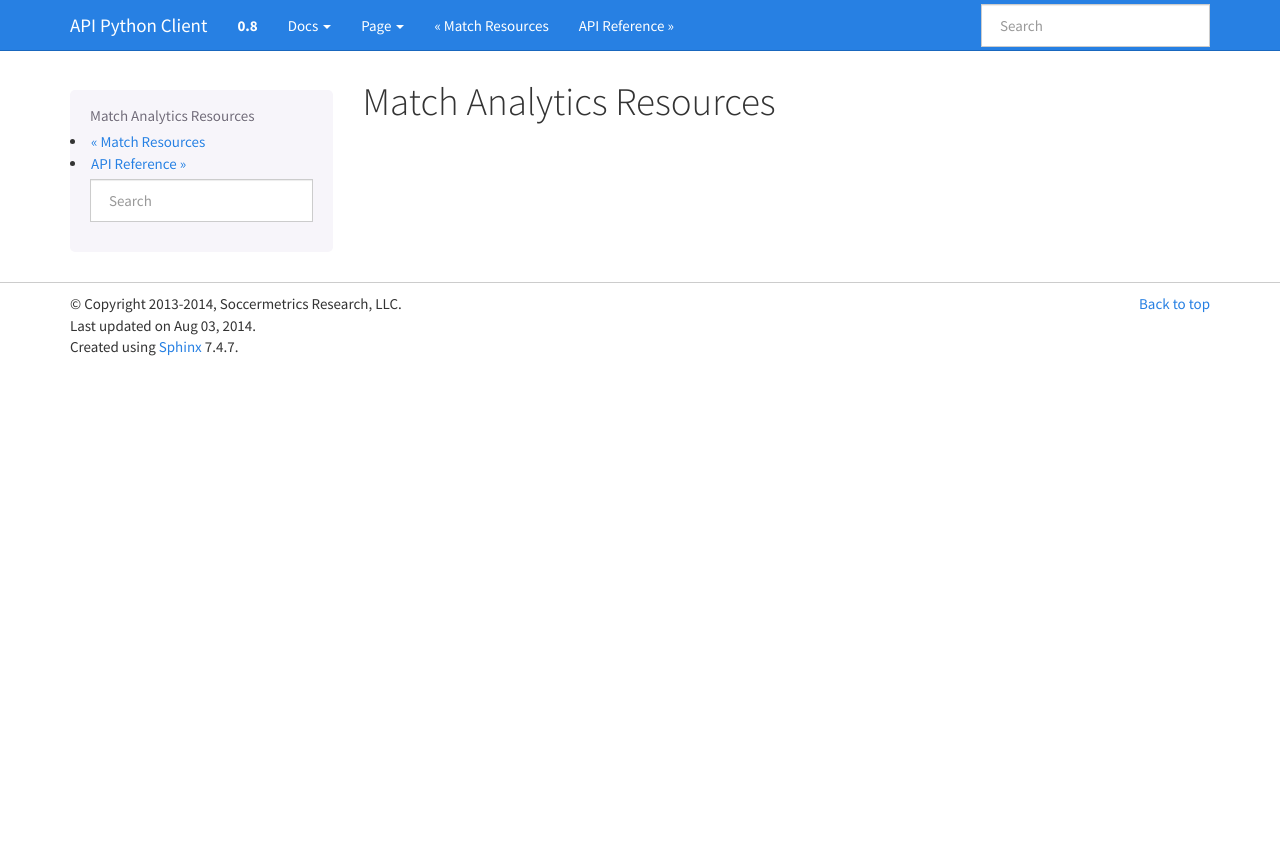
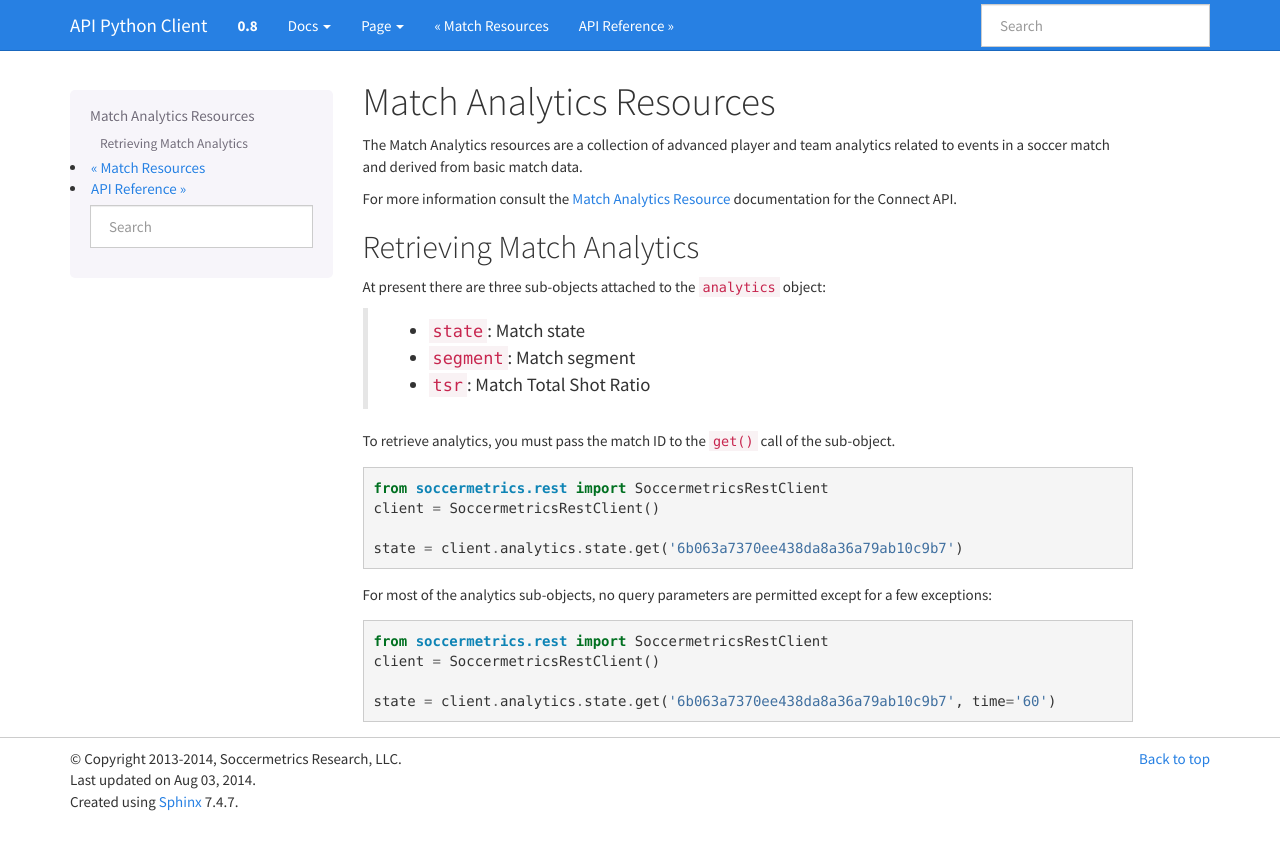
Before and after one commit to soccermetrics/soccermetrics-client-py, a Sphinx documentation site: the page built from docs/source/guide/analytics.rst, in a window 1280 px wide. Shown: the top 850 px of the page. Built offline with Sphinx 7.4.7, drawn with Linux system fonts in a browser that asks for light colours.

Commit message:
Fill out match analytics section

```diff
--- a/docs/source/guide/analytics.rst
+++ b/docs/source/guide/analytics.rst
@@ -2,3 +2,37 @@
 
 Match Analytics Resources
 =========================
+
+The Match Analytics resources are a collection of advanced player and team analytics
+related to events in a soccer match and derived from basic match data.
+
+For more information consult the `Match Analytics Resource`_ documentation for the
+Connect API.
+
+Retrieving Match Analytics
+--------------------------
+
+At present there are three sub-objects attached to the ``analytics`` object:
+
+    * ``state``: Match state
+    * ``segment``: Match segment
+    * ``tsr``: Match Total Shot Ratio
+
+To retrieve analytics, you must pass the match ID to the ``get()`` call of the sub-object.
+::
+
+    from soccermetrics.rest import SoccermetricsRestClient
+    client = SoccermetricsRestClient()
+
+    state = client.analytics.state.get('6b063a7370ee438da8a36a79ab10c9b7')
+
+For most of the analytics sub-objects, no query parameters are permitted except for a
+few exceptions:
+::
+
+    from soccermetrics.rest import SoccermetricsRestClient
+    client = SoccermetricsRestClient()
+
+    state = client.analytics.state.get('6b063a7370ee438da8a36a79ab10c9b7', time='60')
+
+.. _`Match Analytics Resource`: http://soccermetrics.github.io/connect-api/resources/analytics.html
```
